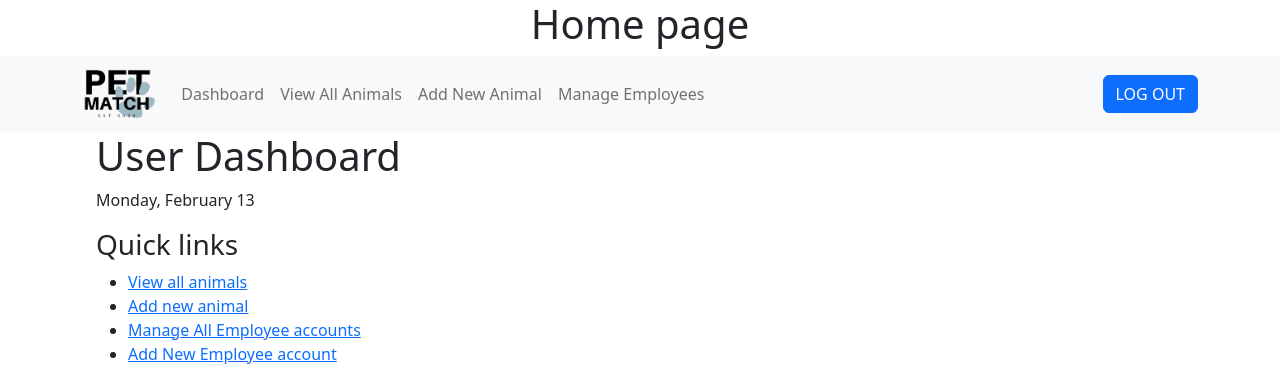
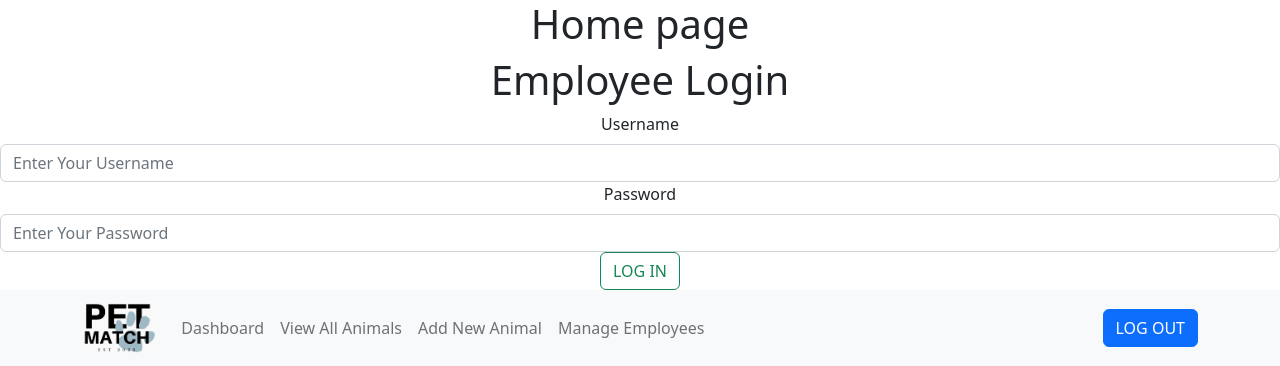
Before and after one commit to miasydney/PetMatch_Client, a React (Create React App) app: page / in a window 1280 px wide. Shown: the top 366 px of the page. Built offline with nearby package versions, Linux system fonts and the light colour scheme; no server answers.

Commit message:
Create Login form

```diff
--- a/src/App.js
+++ b/src/App.js
@@ -1,10 +1,12 @@
 import './App.css';
 import Dashboard from './components/Dashboard';
+import Login from './components/Login';
 
 function App() {
   return (
     <div className="App">
       <h1>Home page</h1>
+      <Login />
       <Dashboard />
     </div>
   );
--- /dev/null
+++ b/src/components/Login.jsx
@@ -0,0 +1,126 @@
+import React, {useState} from 'react'
+import { Form, Button } from 'react-bootstrap'
+
+const Login = () => {
+
+    // Set initial user states
+    const [user, setUser] = useState({
+        username: "",
+        password: "",
+    })
+
+    // Set initial values for errors
+    const [errorMessage, setErrorMessage] = useState({
+        username: null,
+        password: null,
+        apiError: null,
+    })
+
+    const [userFetched, setUserFetched] = useState(false)
+
+    // Check for errors and handle form submit
+    const handleSubmit = (e) => {
+        e.preventDefault()
+        console.log(user)
+
+        let haveError = false
+
+        // Set error messages if username or password not provided
+        if (!user.username) {
+            setErrorMessage((prevErrorMessage) => {
+                return {
+                    ...prevErrorMessage,
+                    username: "Please enter a username"
+                }
+            })
+            haveError = true
+        }
+        if (!user.password) {
+            setErrorMessage((prevErrorMessage) => {
+                return {
+                    ...prevErrorMessage,
+                    password: "Please enter a password"
+                }
+            })
+            haveError = true;
+        }
+
+        if (!haveError) {
+          setErrorMessage({
+            username: null,
+            password: null,
+            apiError: null,
+          });
+
+          console.log("user logged in");
+          setUserFetched(true); // for testing purposes. Move to post request
+
+          // Send user post request to log in
+
+          // axios
+          //     .post("/auth/login", user)
+          //     .then((res) => res.data)
+          // .then((json) => {
+          //     setUserFetched(true)
+          //     console.log(json)
+          // })
+          // .catch(() => {
+          // setErrorMessage((prevErrorMessage) => {
+          //     return {
+          //         ...prevErrorMessage,
+          //         apiError: "Invalid username or password"
+          //         }
+          //     })
+          // })
+        }
+
+    }
+
+    const handleChange = (e) => {
+        setUser((prevUser) => {
+            return {
+                ...prevUser,
+                [e.target.name]: e.target.value
+            }
+        })
+    }
+
+    return (
+      <>
+        <h1>Employee Login</h1>
+        <Form>
+          <Form.Group>
+            <Form.Label>Username</Form.Label>
+            <Form.Control
+              name="username"
+              value={user.username}
+              placeholder="Enter Your Username"
+              onChange={handleChange}
+            ></Form.Control>
+            {errorMessage.username}
+          </Form.Group>
+          <Form.Group>
+            <Form.Label>Password</Form.Label>
+            <Form.Control
+              type="password"
+              name="password"
+              value={user.password}
+              placeholder="Enter Your Password"
+              onChange={handleChange}
+            ></Form.Control>
+            {errorMessage.password}
+            </Form.Group>
+            {errorMessage.apiError}
+          <Button
+            variant="outline-success"
+            type="submit"
+            onClick={handleSubmit}
+          >
+            LOG IN
+          </Button>
+        </Form>
+      </>
+    );
+}
+
+export default Login
```
